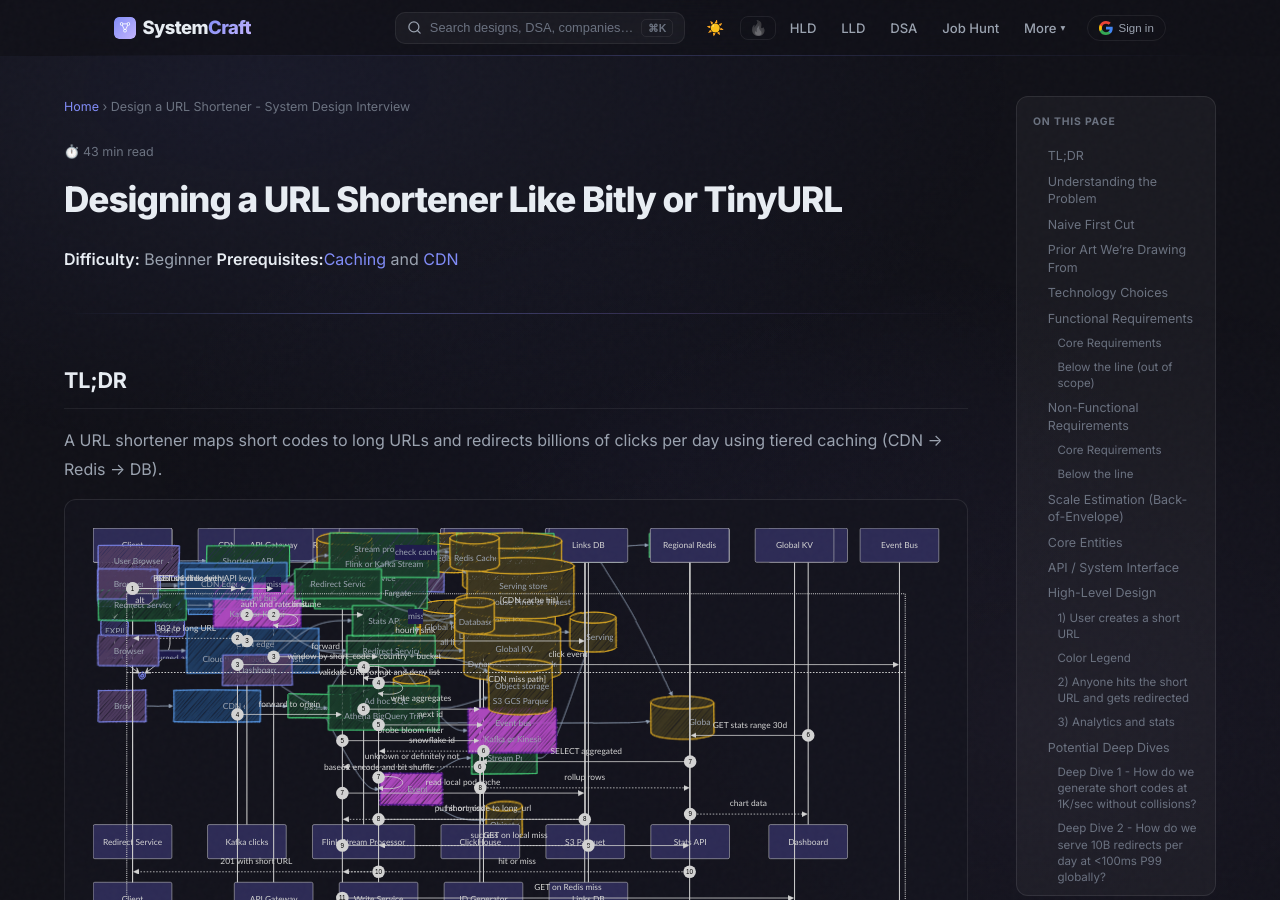
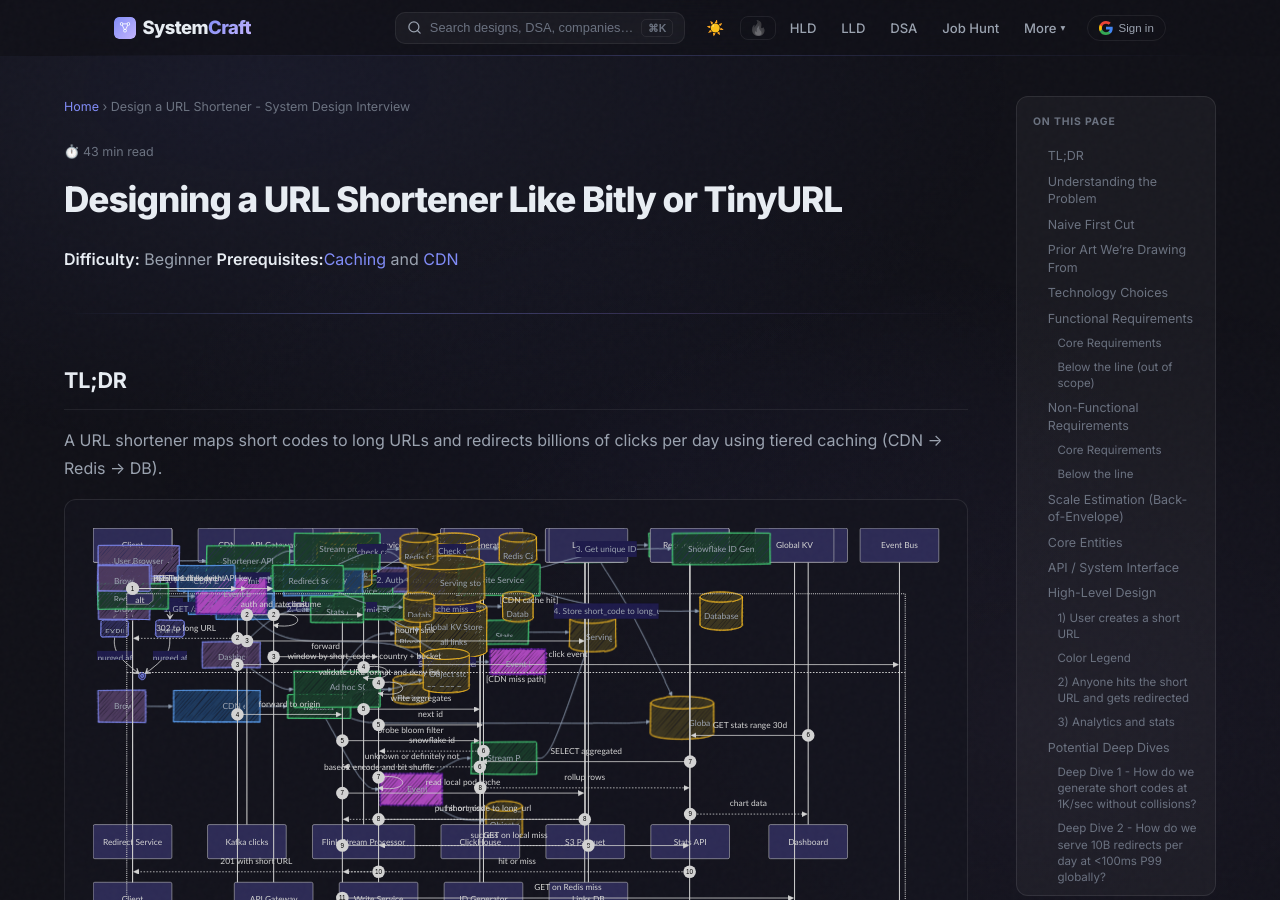
Before and after one commit to iluzn/HLD-Designs, a Jekyll site: the page built from content/hld/URLShortner.md, in a window 1280 px wide and 900 px high. Built offline with Jekyll 4.4.1, drawn with Linux system fonts in a browser that asks for light colours; nearby versions of some CDN libraries; comment, search, counter and statistics services are not loaded.

Commit message:
fix(diagrams): Hand-drawn dark only + numbered descriptive arrows
1. Revert to hand-drawn in dark mode, classic in light (readable).
2. URL Shortener diagrams now have numbered arrows with descriptions:
   '1. POST /links with long URL', '2. Auth + rate limit', etc.
   Makes the flow self-explanatory without reading prose below.
3. Cleaned node labels (removed specific vendor names from boxes —
   just 'Database' not 'DynamoDB or Cassandra'). Cleaner diagrams.

````diff
--- a/_layouts/default.html
+++ b/_layouts/default.html
@@ -496,7 +496,7 @@
     <script src="https://cdn.jsdelivr.net/npm/mermaid@11/dist/mermaid.min.js"></script>
     <script>
         var isDark = document.documentElement.getAttribute('data-theme') === 'dark';
-        mermaid.initialize({ startOnLoad: false, look: 'handDrawn', theme: isDark ? 'dark' : 'default',
+        mermaid.initialize({ startOnLoad: false, look: isDark ? 'handDrawn' : 'classic', theme: isDark ? 'dark' : 'default',
             themeVariables: isDark ? { primaryColor:'#2d2b55', primaryTextColor:'#e2e8f0', primaryBorderColor:'#818cf8', lineColor:'#94a3b8', secondaryColor:'#1e1b4b', tertiaryColor:'#1e1b4b', background:'#111118', mainBkg:'#2d2b55', nodeBorder:'#818cf8', clusterBkg:'#1e1b4b', titleColor:'#e2e8f0', edgeLabelBackground:'#1e1b4b' } : { primaryColor:'#e0e7ff', primaryTextColor:'#1e293b', primaryBorderColor:'#4f46e5', lineColor:'#475569', secondaryColor:'#eef2ff', tertiaryColor:'#eef2ff', background:'#ffffff', mainBkg:'#e0e7ff', nodeBorder:'#4f46e5', clusterBkg:'#f8fafc', titleColor:'#1e293b', edgeLabelBackground:'#f8fafc' }
         });
         document.querySelectorAll('pre code.language-mermaid').forEach(function(el) {
--- a/content/hld/URLShortner.md
+++ b/content/hld/URLShortner.md
@@ -213,15 +213,15 @@
 ```mermaid
 flowchart LR
     CLIENT["Client"]:::client
-    GW["API Gateway<br/>Kong Apigee or AWS"]:::edge
-    WS["Write Service<br/>Kubernetes or Fargate"]:::service
+    GW["API Gateway"]:::edge
+    WS["Write Service"]:::service
     IDG["Snowflake ID Gen"]:::service
-    DB[("Global KV<br/>DynamoDB or Cassandra")]:::data
+    DB[("Database")]:::data
 
-    CLIENT --> GW
-    GW --> WS
-    WS --> IDG
-    WS --> DB
+    CLIENT -->|"1. POST /links with long URL"| GW
+    GW -->|"2. Auth + rate limit"| WS
+    WS -->|"3. Get unique ID"| IDG
+    WS -->|"4. Store short_code to long_url"| DB
 
     classDef client fill:#4c3a5e,stroke:#818cf8,color:#e2e8f0
     classDef edge fill:#1e3a5f,stroke:#60a5fa,color:#e2e8f0
@@ -256,17 +256,17 @@
 ```mermaid
 flowchart LR
     USER["Browser"]:::client
-    CDN["CDN edge<br/>Cloudflare CloudFront Fastly"]:::edge
+    CDN["CDN Edge"]:::edge
     RS["Redirect Service"]:::service
-    CACHE[("Redis cache<br/>ElastiCache or self hosted")]:::data
-    DB[("Global KV<br/>DynamoDB or Cassandra")]:::data
-    K["Event bus<br/>Kafka or Kinesis"]:::async
+    CACHE[("Redis Cache")]:::data
+    DB[("Database")]:::data
+    K["Event Bus"]:::async
 
-    USER --> CDN
-    CDN --> RS
-    RS --> CACHE
-    RS --> DB
-    RS --> K
+    USER -->|"1. GET /aB3xY9"| CDN
+    CDN -->|"2. Cache miss"| RS
+    RS -->|"3. Check cache"| CACHE
+    RS -->|"4. Cache miss - read DB"| DB
+    RS -->|"5. Fire click event async"| K
 
     classDef client fill:#4c3a5e,stroke:#818cf8,color:#e2e8f0
     classDef edge fill:#1e3a5f,stroke:#60a5fa,color:#e2e8f0
````
